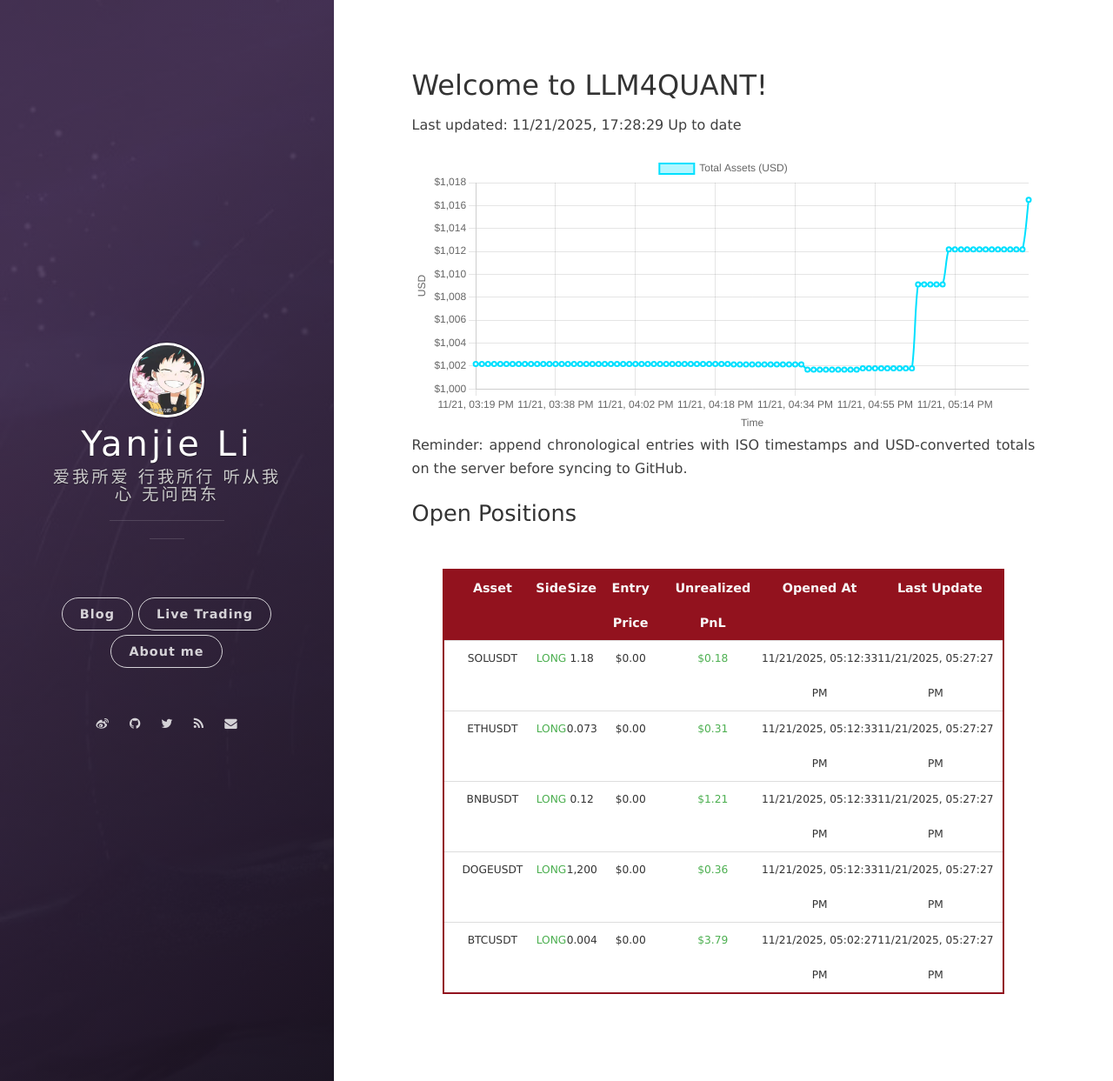
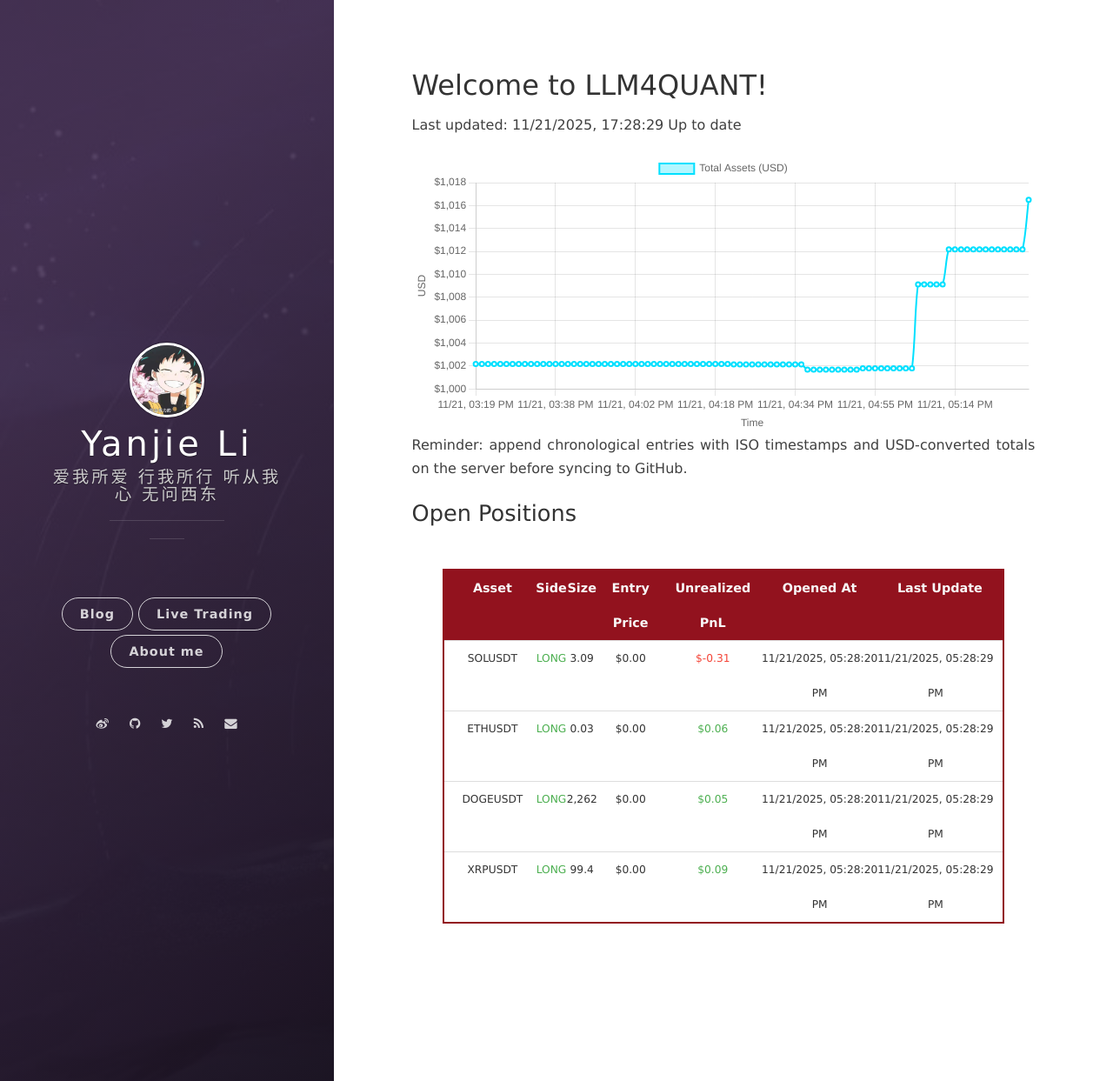
Before and after one commit to leeyegy/leeyegy.github.io, a Jekyll site: the page built from live-trading.html, in a window 1280 px wide and 1243 px high. Shown: the whole window at 87% size. Built offline with Jekyll 4.4.1, drawn with Linux system fonts in a browser that asks for light colours; nearby versions of some CDN libraries.

Commit message:
AccountMonitor: refresh positions 2025-11-22T01:28:29+08:00

```diff
--- a/assets/data/binance/positions.json
+++ b/assets/data/binance/positions.json
@@ -2,46 +2,37 @@
   {
     "symbol": "SOLUSDT",
     "side": "LONG",
-    "size": 1.18,
+    "size": 3.09,
     "entryPrice": 0.0,
-    "unrealizedPnl": 0.1809636,
-    "openedAt": "2025-11-22T01:12:33+08:00",
-    "reportedAt": "2025-11-22T01:27:27+08:00"
+    "unrealizedPnl": -0.31069999,
+    "openedAt": "2025-11-22T01:28:20+08:00",
+    "reportedAt": "2025-11-22T01:28:29+08:00"
   },
   {
     "symbol": "ETHUSDT",
     "side": "LONG",
-    "size": 0.073,
+    "size": 0.03,
     "entryPrice": 0.0,
-    "unrealizedPnl": 0.3087351,
-    "openedAt": "2025-11-22T01:12:33+08:00",
-    "reportedAt": "2025-11-22T01:27:27+08:00"
-  },
-  {
-    "symbol": "BNBUSDT",
-    "side": "LONG",
-    "size": 0.12,
-    "entryPrice": 0.0,
-    "unrealizedPnl": 1.20822634,
-    "openedAt": "2025-11-22T01:12:33+08:00",
-    "reportedAt": "2025-11-22T01:27:27+08:00"
+    "unrealizedPnl": 0.0573,
+    "openedAt": "2025-11-22T01:28:20+08:00",
+    "reportedAt": "2025-11-22T01:28:29+08:00"
   },
   {
     "symbol": "DOGEUSDT",
     "side": "LONG",
-    "size": 1200.0,
+    "size": 2262.0,
     "entryPrice": 0.0,
-    "unrealizedPnl": 0.361068,
-    "openedAt": "2025-11-22T01:12:33+08:00",
-    "reportedAt": "2025-11-22T01:27:27+08:00"
+    "unrealizedPnl": 0.04566978,
+    "openedAt": "2025-11-22T01:28:20+08:00",
+    "reportedAt": "2025-11-22T01:28:29+08:00"
   },
   {
-    "symbol": "BTCUSDT",
+    "symbol": "XRPUSDT",
     "side": "LONG",
-    "size": 0.004,
+    "size": 99.4,
     "entryPrice": 0.0,
-    "unrealizedPnl": 3.7878375,
-    "openedAt": "2025-11-22T01:02:27+08:00",
-    "reportedAt": "2025-11-22T01:27:27+08:00"
+    "unrealizedPnl": 0.08946,
+    "openedAt": "2025-11-22T01:28:20+08:00",
+    "reportedAt": "2025-11-22T01:28:29+08:00"
   }
 ]
```
